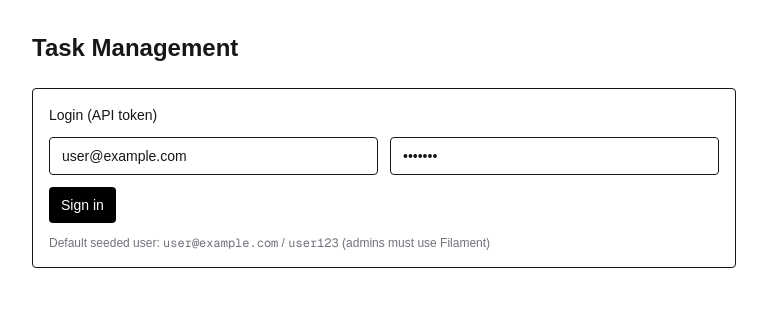
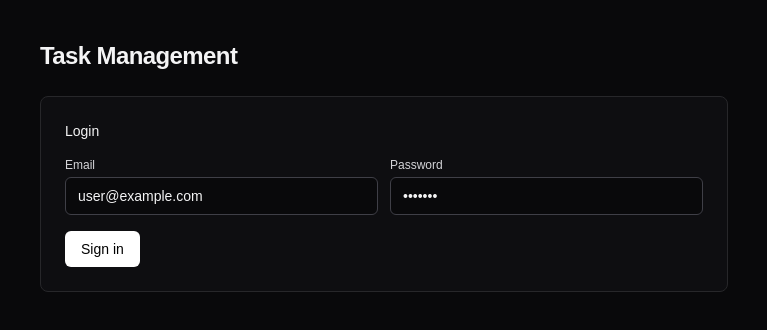
Before and after one commit to Ag-Tawfik/task-management, a Next.js app in the folder frontend/: page / in a window 1280 px wide. Shown: the top 330 px of the page, without its empty margins (256-1023 px from the left). Built offline with nearby package versions, Linux system fonts and the light colour scheme.

Commit message:
Enhance task management UI with status badges and improved form styling; update login and task creation forms for better user experience.

```diff
--- a/frontend/app/page.tsx
+++ b/frontend/app/page.tsx
@@ -154,19 +154,37 @@ export default function Home() {
     }
   }
 
+  function StatusBadge({ value }: { value: Task["status"] }) {
+    const cls =
+      value === "Completed"
+        ? "bg-emerald-950/40 text-emerald-200 ring-emerald-400/30"
+        : value === "In Progress"
+          ? "bg-amber-950/40 text-amber-200 ring-amber-400/30"
+          : "bg-sky-950/40 text-sky-200 ring-sky-400/30";
+
     return (
-    <div className="mx-auto max-w-3xl p-8 space-y-6">
+      <span className={`inline-flex items-center rounded-full px-2 py-1 text-xs font-medium ring-1 ${cls}`}>
+        {value}
+      </span>
+    );
+  }
+
+  return (
+    <div className="min-h-screen bg-zinc-950 text-zinc-100">
+      <div className="mx-auto max-w-3xl p-6 sm:p-10 space-y-6">
         <header className="flex items-center justify-between gap-4">
-        <h1 className="text-2xl font-bold">Task Management</h1>
+          <div className="space-y-1">
+            <h1 className="text-2xl font-semibold tracking-tight">Task Management</h1>
+          </div>
         {me ? (
           <div className="flex items-center gap-3">
-            <div className="text-sm text-zinc-600">
-              Signed in as <span className="font-medium text-zinc-900">{me.email}</span>
+            <div className="text-sm text-zinc-400">
+              Signed in as <span className="font-medium text-zinc-100">{me.email}</span>
             </div>
             <button
               onClick={onLogout}
               disabled={busy}
-              className="rounded border px-3 py-1.5 text-sm hover:bg-zinc-50 disabled:opacity-50"
+              className="rounded-md border border-zinc-700 bg-zinc-900 px-3 py-1.5 text-sm hover:bg-zinc-800 disabled:opacity-50"
             >
               Logout
             </button>
@@ -174,63 +192,92 @@ export default function Home() {
         ) : null}
         </header>
 
-      {error ? <div className="rounded border border-red-200 bg-red-50 p-3 text-sm text-red-800">{error}</div> : null}
+        {error ? (
+          <div className="rounded-md border border-red-900/50 bg-red-950/40 p-3 text-sm text-red-200">{error}</div>
+        ) : null}
 
         {!me ? (
-        <form onSubmit={onLogin} className="rounded border p-4 space-y-3">
-          <div className="text-sm font-medium">Login (API token)</div>
+          <form onSubmit={onLogin} className="rounded-lg border border-zinc-800 bg-zinc-900/40 p-4 sm:p-6 space-y-4">
+            <div className="flex items-center justify-between gap-3">
+              <div className="text-sm font-medium">Login</div>
+              {busy ? <div className="text-xs text-zinc-400">Signing in…</div> : null}
+            </div>
+
             <div className="grid gap-3 sm:grid-cols-2">
+              <label className="space-y-1">
+                <div className="text-xs font-medium text-zinc-300">Email</div>
                 <input
                   value={email}
                   onChange={(e) => setEmail(e.target.value)}
-              placeholder="email"
-              className="w-full rounded border px-3 py-2 text-sm"
+                  placeholder="user@example.com"
+                  className="w-full rounded-md border border-zinc-700 bg-zinc-950 px-3 py-2 text-sm text-zinc-100 placeholder:text-zinc-500 outline-none focus:border-zinc-400"
+                  disabled={busy}
                 />
+              </label>
+
+              <label className="space-y-1">
+                <div className="text-xs font-medium text-zinc-300">Password</div>
                 <input
                   value={password}
                   onChange={(e) => setPassword(e.target.value)}
-              placeholder="password"
+                  placeholder="••••••••"
                   type="password"
-              className="w-full rounded border px-3 py-2 text-sm"
+                  className="w-full rounded-md border border-zinc-700 bg-zinc-950 px-3 py-2 text-sm text-zinc-100 placeholder:text-zinc-500 outline-none focus:border-zinc-400"
+                  disabled={busy}
                 />
+              </label>
             </div>
+
             <button
               type="submit"
               disabled={busy}
-            className="rounded bg-black px-3 py-2 text-sm font-medium text-white disabled:opacity-50"
+              className="inline-flex items-center justify-center rounded-md bg-white px-4 py-2 text-sm font-medium text-black hover:bg-zinc-200 disabled:opacity-50"
             >
-            Sign in
+              {busy ? "Signing in…" : "Sign in"}
             </button>
-          {!hasToken ? (
-            <div className="text-xs text-zinc-500">
-              Default seeded user: <span className="font-mono">user@example.com</span> /{" "}
-              <span className="font-mono">user123</span> (admins must use Filament)
-            </div>
-          ) : null}
+
+            {null}
           </form>
         ) : (
           <>
-          <form onSubmit={onCreateTask} className="rounded border p-4 space-y-3">
+            <form onSubmit={onCreateTask} className="rounded-lg border border-zinc-800 bg-zinc-900/40 p-4 sm:p-6 space-y-4">
+              <div className="flex items-center justify-between gap-3">
                 <div className="text-sm font-medium">Create task</div>
+                {busy ? <div className="text-xs text-zinc-400">Saving…</div> : null}
+              </div>
+
+              <label className="space-y-1 block">
+                <div className="text-xs font-medium text-zinc-300">Title</div>
                 <input
                   value={title}
                   onChange={(e) => setTitle(e.target.value)}
-              placeholder="Title"
-              className="w-full rounded border px-3 py-2 text-sm"
+                  placeholder="e.g. Finish report"
+                  className="w-full rounded-md border border-zinc-700 bg-zinc-950 px-3 py-2 text-sm text-zinc-100 placeholder:text-zinc-500 outline-none focus:border-zinc-400"
                   required
+                  disabled={busy}
                 />
+              </label>
+
+              <label className="space-y-1 block">
+                <div className="text-xs font-medium text-zinc-300">Description (optional)</div>
                 <textarea
                   value={description}
                   onChange={(e) => setDescription(e.target.value)}
-              placeholder="Description (optional)"
-              className="w-full rounded border px-3 py-2 text-sm"
+                  placeholder="Extra details…"
+                  className="w-full rounded-md border border-zinc-700 bg-zinc-950 px-3 py-2 text-sm text-zinc-100 placeholder:text-zinc-500 outline-none focus:border-zinc-400"
                   rows={3}
+                  disabled={busy}
                 />
-            <div className="flex items-center gap-3">
+              </label>
+
+              <div className="flex flex-wrap items-center gap-3">
+                <label className="flex items-center gap-2 text-sm">
+                  <span className="text-xs font-medium text-zinc-300">Status</span>
                   <select
                     value={status}
                     onChange={(e) => setStatus(e.target.value as Task["status"])}
-                className="rounded border px-3 py-2 text-sm"
+                    className="rounded-md border border-zinc-700 bg-zinc-950 px-3 py-2 text-sm text-zinc-100 outline-none focus:border-zinc-400"
+                    disabled={busy}
                   >
                     {STATUSES.map((s) => (
                       <option key={s} value={s}>
@@ -238,10 +285,12 @@ export default function Home() {
                       </option>
                     ))}
                   </select>
+                </label>
+
                 <button
                   type="submit"
                   disabled={busy}
-                className="rounded bg-black px-3 py-2 text-sm font-medium text-white disabled:opacity-50"
+                  className="inline-flex items-center justify-center rounded-md bg-white px-4 py-2 text-sm font-medium text-black hover:bg-zinc-200 disabled:opacity-50"
                 >
                   Create
                 </button>
@@ -249,32 +298,51 @@ export default function Home() {
             </form>
 
             <section className="space-y-3">
+              <div className="flex items-center justify-between gap-3">
                 <div className="text-sm font-medium">My tasks</div>
+                <button
+                  onClick={() => load().catch((e) => setError(e.message))}
+                  disabled={busy}
+                  className="rounded-md border border-zinc-700 bg-zinc-900 px-3 py-1.5 text-sm hover:bg-zinc-800 disabled:opacity-50"
+                >
+                  Refresh
+                </button>
+              </div>
+
               {tasks.length === 0 ? (
-              <div className="rounded border p-4 text-sm text-zinc-600">No tasks yet.</div>
+                <div className="rounded-lg border border-zinc-800 bg-zinc-900/40 p-4 text-sm text-zinc-400">
+                  No tasks yet.
+                </div>
               ) : (
                 <div className="space-y-3">
                   {tasks.map((task) => (
-                  <div key={task.id} className="rounded border p-4">
+                    <div key={task.id} className="rounded-lg border border-zinc-800 bg-zinc-900/40 p-4">
                       <div className="flex items-start justify-between gap-4">
-                      <div className="min-w-0">
+                        <div className="min-w-0 space-y-2">
+                          <div className="flex items-center gap-2">
                             <div className="font-semibold">{task.title}</div>
-                        {task.description ? <div className="text-sm text-zinc-600">{task.description}</div> : null}
+                            <StatusBadge value={task.status} />
+                          </div>
+                          {task.description ? (
+                            <div className="text-sm text-zinc-400 whitespace-pre-wrap">{task.description}</div>
+                          ) : null}
                         </div>
                         <button
-                        onClick={() => onDelete(task)}
+                          onClick={() => {
+                            if (confirm("Delete this task?")) onDelete(task);
+                          }}
                           disabled={busy}
-                        className="rounded border px-3 py-1.5 text-sm hover:bg-zinc-50 disabled:opacity-50"
+                          className="rounded-md border border-zinc-700 bg-zinc-900 px-3 py-1.5 text-sm hover:bg-zinc-800 disabled:opacity-50"
                         >
                           Delete
                         </button>
                       </div>
-                    <div className="mt-3 flex items-center gap-3">
-                      <div className="text-xs text-zinc-500">Status</div>
+                      <div className="mt-4 flex items-center gap-3">
+                        <div className="text-xs text-zinc-500">Update status</div>
                         <select
                           value={task.status}
                           onChange={(e) => onUpdateStatus(task, e.target.value as Task["status"])}
-                        className="rounded border px-3 py-1.5 text-sm"
+                          className="rounded-md border border-zinc-700 bg-zinc-950 px-3 py-1.5 text-sm text-zinc-100 outline-none focus:border-zinc-400"
                           disabled={busy}
                         >
                           {STATUSES.map((s) => (
@@ -292,5 +360,6 @@ export default function Home() {
           </>
         )}
       </div>
+    </div>
   );
 }
```
Lines whose indentation alone changed are shown as unchanged.
